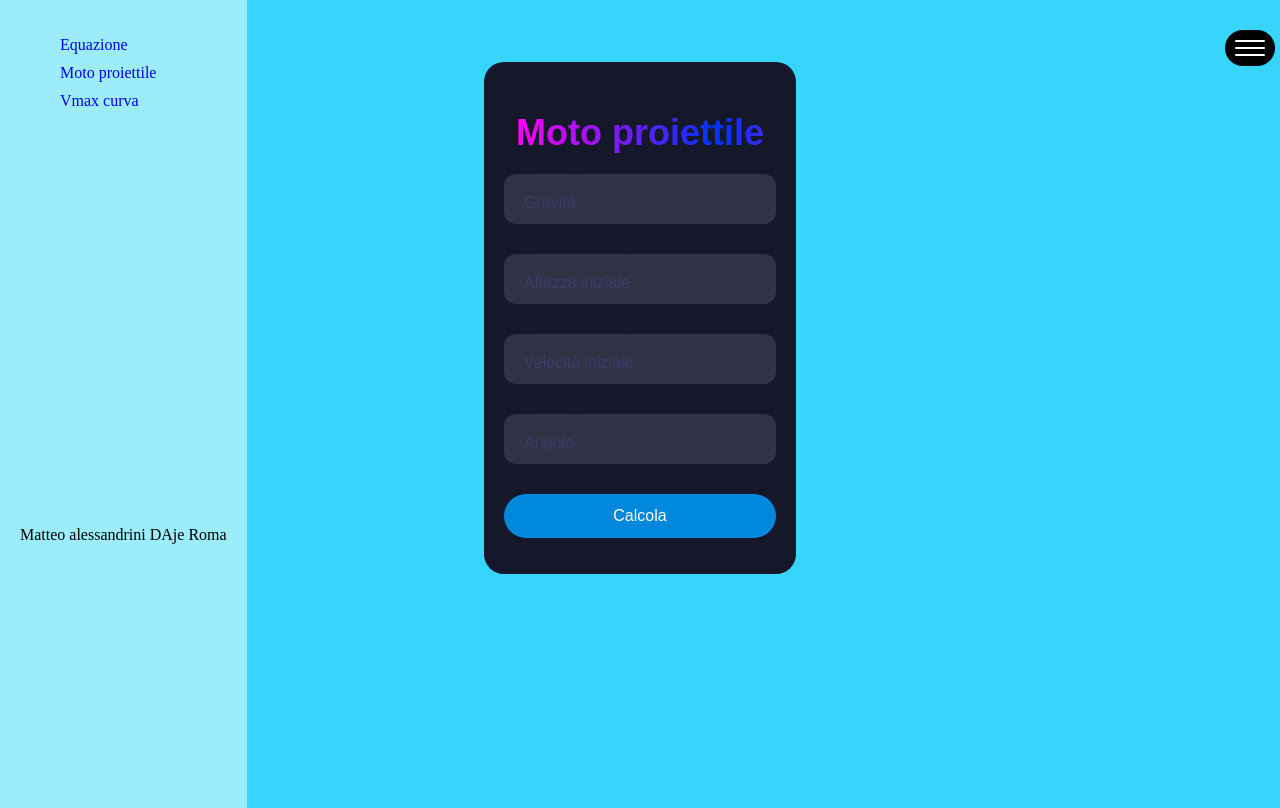
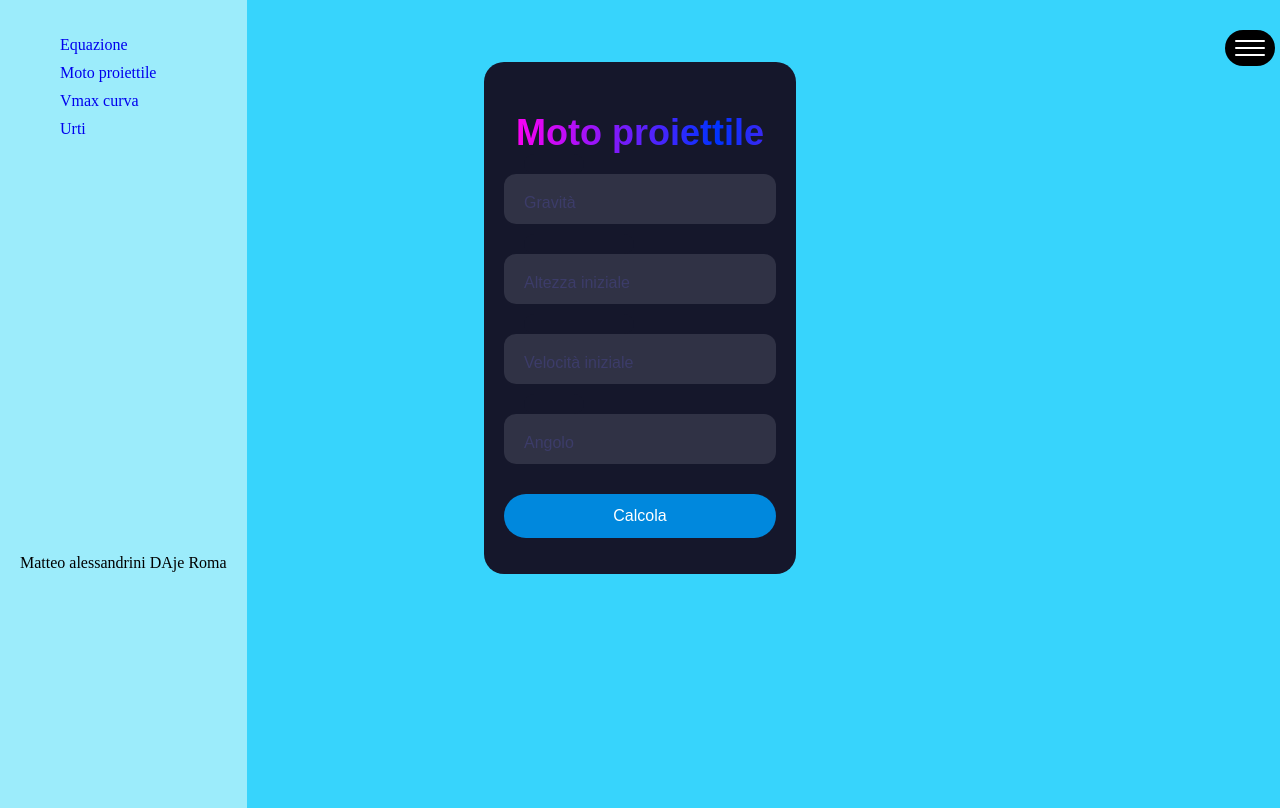
Before and after one commit to Matteoschi/Matematica, a plain HTML site: page moto del proettile.html in a window 1280 px wide. Both pictures are taken after a click on the link 1250 px from the left and 48 px from the top of the page. Drawn offline with Linux system fonts and the light colour scheme.

Commit message:
Update moto del proettile.html

```diff
--- a/moto del proettile.html
+++ b/moto del proettile.html
@@ -25,6 +25,7 @@
             <li><a href="index.html">Equazione</a></li>
             <li><a href="moto del proettile.html">Moto proiettile</a></li>
             <li><a href="sbandamento.html">Vmax curva</a></li>
+            <li><a href="urti.html">Urti</a></li>
         </ul>
         <p style="top: 50vh;position: relative;">Matteo alessandrini DAje Roma</p>
     </nav>
```
